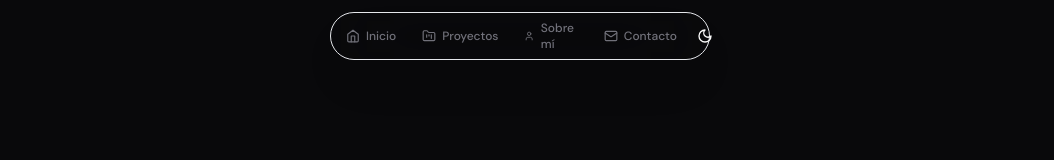
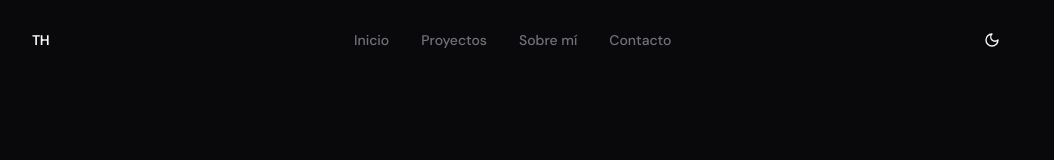
Before and after one commit to tiagooo0/porfolio, a Next.js app: page / in a window 1280 px wide. Shown: the top 160 px of the page, without its empty margins (120-1174 px from the left). Built offline with nearby package versions, Linux system fonts and the light colour scheme.

Commit message:
feat: minimal navbar with scroll progress indicator

```diff
--- a/src/components/Navbar.tsx
+++ b/src/components/Navbar.tsx
@@ -1,31 +1,34 @@
 'use client'
 
-import { useState, useEffect } from 'react'
-import { motion, AnimatePresence } from 'framer-motion'
-import { Menu, X, Sun, Moon, Monitor, Home, FolderKanban, User, Mail } from 'lucide-react'
+import { useState, useEffect, useRef } from 'react'
+import { motion, AnimatePresence, useMotionValue, useSpring } from 'framer-motion'
+import { Menu, X, Sun, Moon, Monitor } from 'lucide-react'
 import { navLinks } from '@/data/content'
 
 type Theme = 'light' | 'dark' | 'system'
-
-const iconMap: Record<string, typeof Home> = {
-  '#inicio': Home,
-  '#proyectos': FolderKanban,
-  '#sobre-mi': User,
-  '#contacto': Mail,
-}
 
 export default function Navbar() {
   const [isOpen, setIsOpen] = useState(false)
   const [scrolled, setScrolled] = useState(false)
   const [theme, setTheme] = useState<Theme>('dark')
+  const navbarRef = useRef<HTMLElement>(null)
+
+  const scrollProgress = useMotionValue(0)
+  const smoothProgress = useSpring(scrollProgress, { stiffness: 100, damping: 30 })
 
   useEffect(() => {
     const handleScroll = () => {
-      setScrolled(window.scrollY > 50)
+      const scrollY = window.scrollY
+      setScrolled(scrollY > 50)
+
+      const docHeight = document.documentElement.scrollHeight - window.innerHeight
+      const progress = docHeight > 0 ? scrollY / docHeight : 0
+      scrollProgress.set(Math.min(Math.max(progress, 0), 1))
     }
-    window.addEventListener('scroll', handleScroll)
+
+    window.addEventListener('scroll', handleScroll, { passive: true })
     return () => window.removeEventListener('scroll', handleScroll)
-  }, [])
+  }, [scrollProgress])
 
   useEffect(() => {
     const stored = localStorage.getItem('theme') as Theme
@@ -49,63 +52,71 @@ export default function Navbar() {
     setTheme(next)
   }
 
+  const NavContent = () => (
+    <>
+      {navLinks.map((link) => (
+        <a
+          key={link.href}
+          href={link.href}
+          className="text-sm font-medium text-muted hover:text-foreground transition-colors"
+        >
+          {link.label}
+        </a>
+      ))}
+    </>
+  )
+
   return (
     <>
       <motion.nav
-        initial={{ y: -100, opacity: 0 }}
-        animate={{ y: 0, opacity: 1 }}
-        transition={{ duration: 0.5, ease: [0.25, 0.46, 0.45, 0.94] }}
-        className="fixed top-0 left-0 right-0 z-50 flex justify-center pt-3 px-4"
+        ref={navbarRef}
+        initial={{ y: -100 }}
+        animate={{ y: 0 }}
+        className="fixed top-0 left-0 right-0 z-50"
       >
+        <div className="absolute inset-x-0 bottom-0 h-[1px] bg-gradient-to-r from-transparent via-border to-transparent opacity-0 transition-opacity duration-300"
+             style={{ opacity: scrolled ? 1 : 0 }} />
+
         <motion.div
-          animate={{
-            width: scrolled ? 340 : 380,
-          }}
-          transition={{ duration: 0.3 }}
-          className="relative"
-        >
-          <div className="absolute inset-0 rounded-full bg-card/60 backdrop-blur-2xl border border-border/30 shadow-2xl shadow-black/10" />
+          className="absolute inset-x-0 bottom-0 h-[1px] bg-accent origin-left"
+          style={{ scaleX: smoothProgress, opacity: scrolled ? 0.3 : 0 }}
+        />
 
-          <div className="relative flex items-center justify-between h-12 px-1">
-            <button
-              onClick={() => setIsOpen(!isOpen)}
-              className="p-2 rounded-full hover:bg-foreground/5 transition-colors md:hidden"
-              aria-label="Menú"
-            >
-              {isOpen ? <X size={18} /> : <Menu size={18} />}
-            </button>
+        <header className={`transition-all duration-500 ${
+          scrolled
+            ? 'bg-background/70 backdrop-blur-xl border-b border-border/30 py-3'
+            : 'bg-transparent py-6'
+        }`}>
+          <div className="container-custom flex items-center justify-between">
+            <a href="#inicio" className="text-sm font-semibold tracking-tight">
+              TH
+            </a>
 
-            <div className="hidden md:flex items-center gap-0.5">
-              {navLinks.map((link) => {
-                const Icon = iconMap[link.href]
-                return (
-                  <motion.a
-                    key={link.href}
-                    href={link.href}
-                    whileHover={{ scale: 1.05 }}
-                    whileTap={{ scale: 0.95 }}
-                    className="flex items-center gap-1.5 px-3 py-1.5 rounded-full text-xs font-medium text-muted hover:text-foreground hover:bg-foreground/5 transition-all"
-                  >
-                    {Icon && <Icon size={14} />}
-                    <span>{link.label}</span>
-                  </motion.a>
-                )
-              })}
+            <nav className="hidden md:flex items-center gap-8">
+              <NavContent />
+            </nav>
+
+            <div className="flex items-center gap-2">
+              <button
+                onClick={cycleTheme}
+                className="p-2 rounded-lg hover:bg-card-hover transition-colors"
+                aria-label="Cambiar tema"
+              >
+                {theme === 'light' && <Sun size={16} />}
+                {theme === 'dark' && <Moon size={16} />}
+                {theme === 'system' && <Monitor size={16} />}
+              </button>
+
+              <button
+                className="p-2 rounded-lg hover:bg-card-hover transition-colors md:hidden"
+                onClick={() => setIsOpen(!isOpen)}
+                aria-label="Menú"
+              >
+                {isOpen ? <X size={18} /> : <Menu size={18} />}
+              </button>
             </div>
-
-            <motion.button
-              onClick={cycleTheme}
-              whileHover={{ scale: 1.1 }}
-              whileTap={{ scale: 0.9 }}
-              className="p-2 rounded-full hover:bg-foreground/5 transition-colors"
-              aria-label="Cambiar tema"
-            >
-              {theme === 'light' && <Sun size={16} />}
-              {theme === 'dark' && <Moon size={16} />}
-              {theme === 'system' && <Monitor size={16} />}
-            </motion.button>
           </div>
-        </motion.div>
+        </header>
       </motion.nav>
 
       <AnimatePresence>
@@ -114,27 +125,10 @@ export default function Navbar() {
             initial={{ opacity: 0 }}
             animate={{ opacity: 1 }}
             exit={{ opacity: 0 }}
-            transition={{ duration: 0.2 }}
-            className="fixed inset-0 z-40 bg-background/98 backdrop-blur-xl md:hidden"
+            className="fixed inset-0 z-40 bg-background/95 backdrop-blur-xl md:hidden"
           >
             <div className="flex flex-col items-center justify-center h-full gap-8">
-              {navLinks.map((link, i) => {
-                const Icon = iconMap[link.href]
-                return (
-                  <motion.a
-                    key={link.href}
-                    href={link.href}
-                    initial={{ opacity: 0, y: 20 }}
-                    animate={{ opacity: 1, y: 0 }}
-                    transition={{ delay: i * 0.1 }}
-                    onClick={() => setIsOpen(false)}
-                    className="flex items-center gap-3 text-3xl font-semibold"
-                  >
-                    {Icon && <Icon size={28} />}
-                    {link.label}
-                  </motion.a>
-                )
-              })}
+              <NavContent />
             </div>
           </motion.div>
         )}
```
